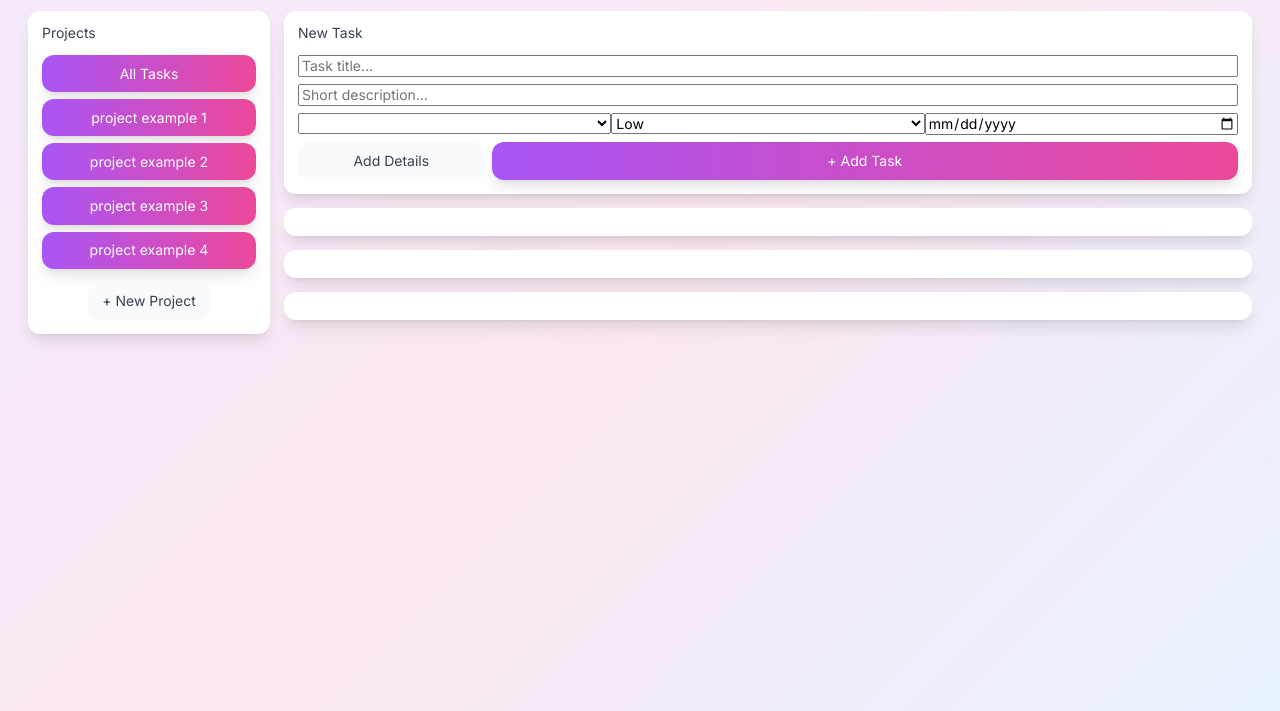
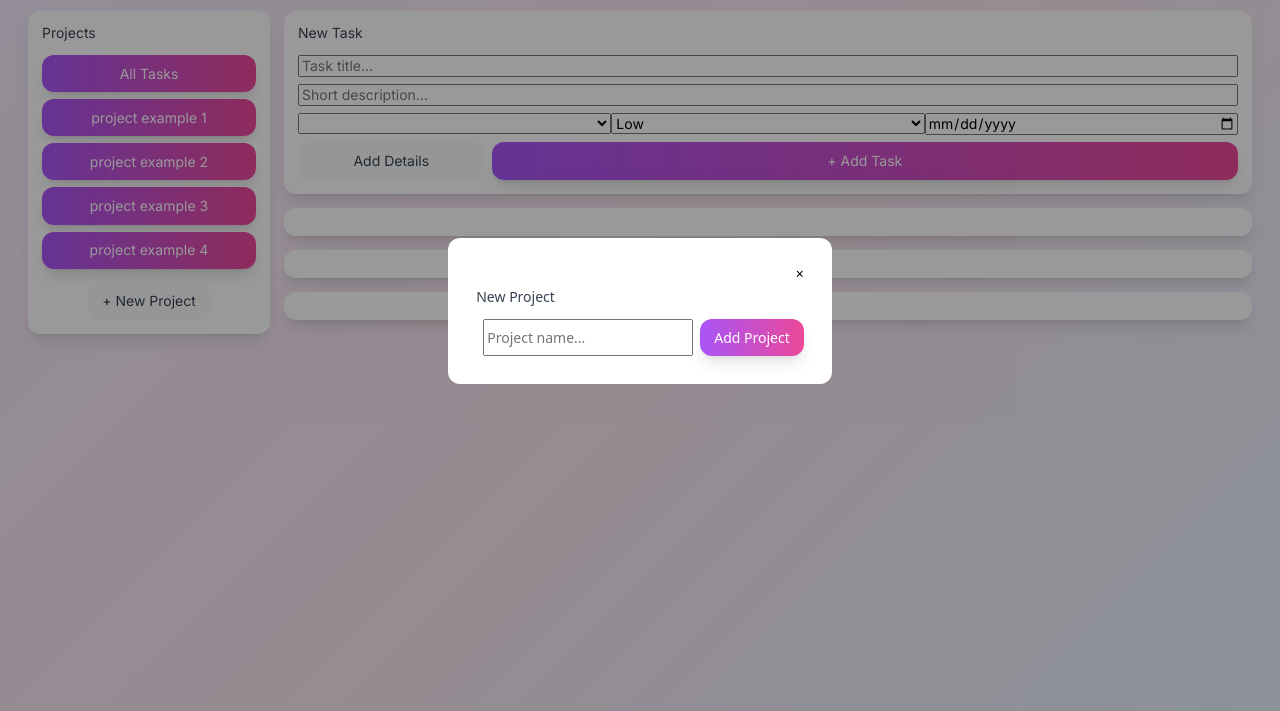
Before and after one commit to thongster/odin-todo-list, a website built with webpack: page src/index.html in a window 1280 px wide. Both pictures are taken after a click on the button "+ New Project". Shown: the part 89-800 px from the top of the page. Built offline with nearby package versions, Linux system fonts and the light colour scheme.

Commit message:
added new project modal to dom on button click

```diff
--- a/src/index.js
+++ b/src/index.js
@@ -1,5 +1,6 @@
 import "./../node_modules/modern-normalize/modern-normalize.css"
 import "./style.css"
-import {addProject, displayProject} from "./projects.js"
+import {addProject, displayProject, clickNewProject} from "./projects.js"
 
 addProject()
+clickNewProject()
--- a/src/projects.js
+++ b/src/projects.js
@@ -21,12 +21,24 @@ function displayProject(projectName) {
     projectList.append(projectButton)
 }
 
-function addProject() {
+// display modal
+function clickNewProject() {
+    const modalSection = document.querySelector(".modal")
+    const newProjectModal = document.querySelector(".newProjectModal")
     const newProjectButton = document.querySelector("#newProjectButton")
     newProjectButton.addEventListener("click", (e) => {
         e.preventDefault
-        alert("it works")
+        modalSection.style.display = "flex";
+        newProjectModal.style.display = "flex";
     })
+}
+
+function exitNewProject() {
+
+}
+
+function addProject() {
+
     const exampleProject = new Project("project example 1")
     const exampleProject2 = new Project("project example 2")
     const exampleProject3 = new Project("project example 3")
@@ -43,4 +55,4 @@ function addProject() {
     })
 }
 
-export {addProject, displayProject}
+export {addProject, displayProject, clickNewProject}
--- a/src/style.css
+++ b/src/style.css
@@ -225,7 +225,7 @@ header > div > h2 {
 }
 
 .newProjectModal {
-    display: flex;
+    display: none;
     flex-direction: column;
     width: minmax(50%, 400px);
     justify-content: center;
```
